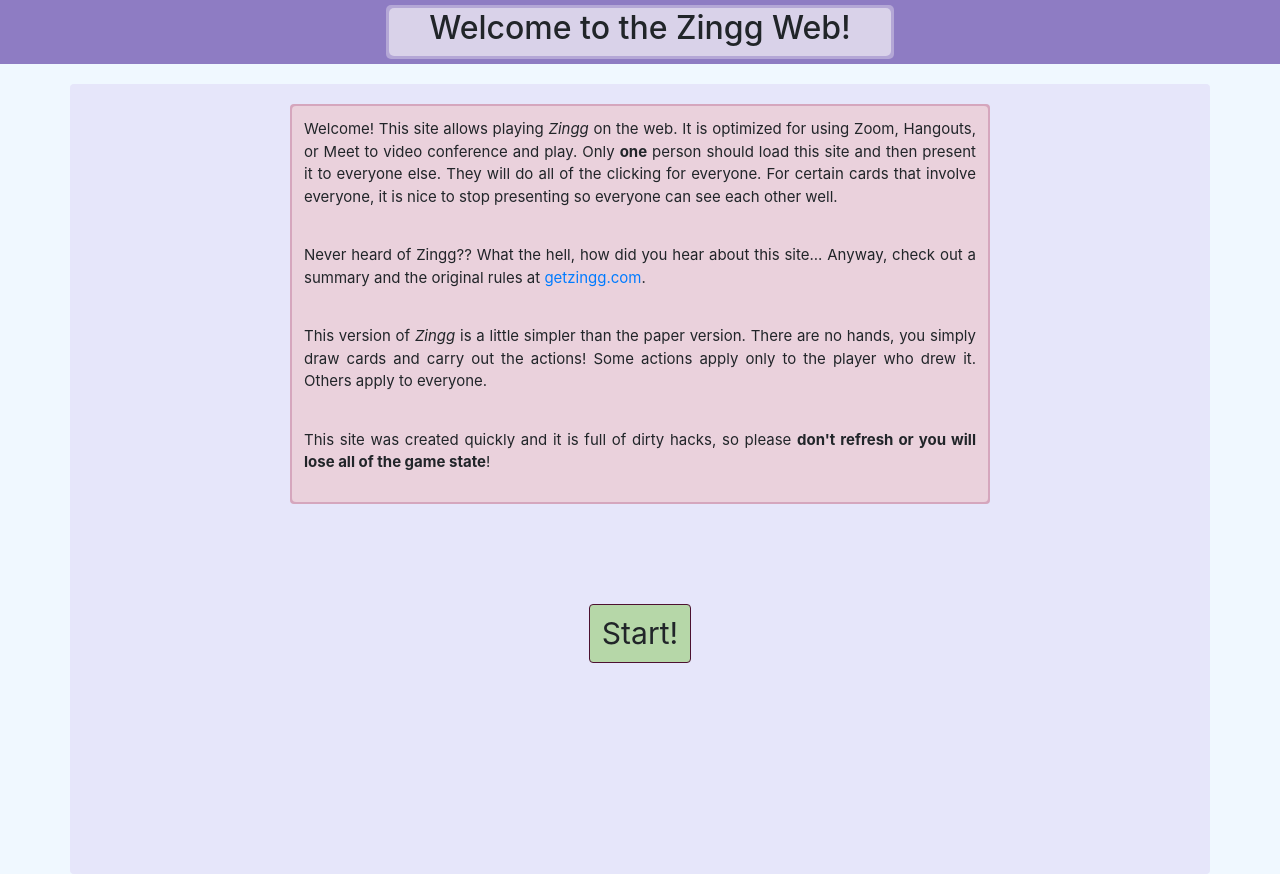
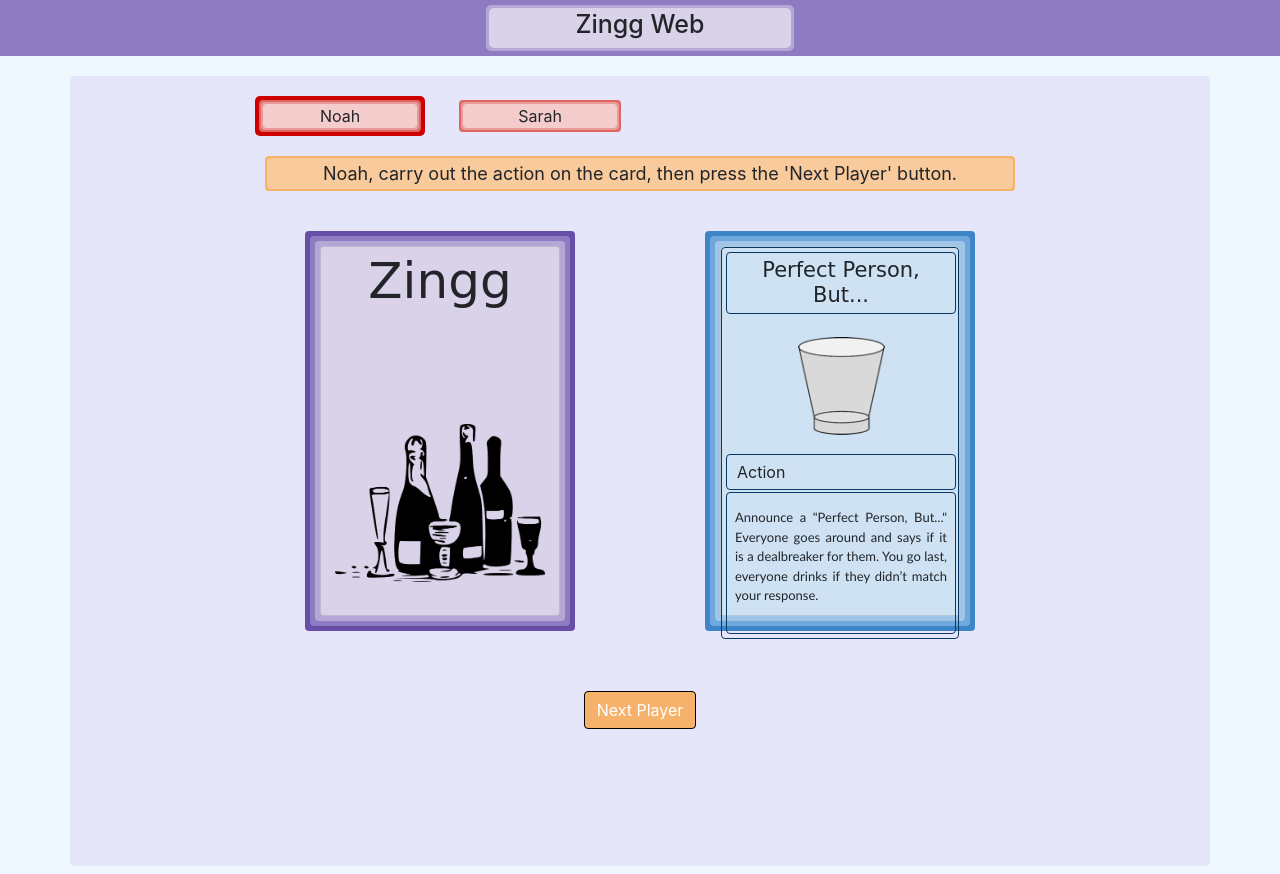
Before and after one commit to ncteisen/zingg, a React (Create React App) app: page / in a window 1280 px wide. Built offline with nearby package versions, Linux system fonts and the light colour scheme.

Commit message:
turn on debugging mode to add photos

```diff
--- a/src/App.tsx
+++ b/src/App.tsx
@@ -5,7 +5,7 @@
 import './App.css';
 import './Colors.css';
 
-const gameDebuggingMode = false;
+const gameDebuggingMode = true;
 
 type HomeProps = {
   handleHomeToLobby: () => void
--- a/src/CardDataList.tsx
+++ b/src/CardDataList.tsx
@@ -72,7 +72,7 @@
 let CardDataList = [
 	MakeCard(
 		"Perfect Person, But...",
-		`Announce a Perfect Person, But... Everyone goes around and says
+		`Announce a "Perfect Person, But..." Everyone goes around and says
 		if it is a dealbreaker for them. You go last, everyone drinks if
 		they didn’t match your response.`,
 		// TODO(ncteisen): update photo
--- a/src/Game.tsx
+++ b/src/Game.tsx
@@ -6,7 +6,7 @@
 import Player, { PlaceholderPlayer, PlayerData } from "./Player";
 import GameHeader from './GameHeader'
 
-const cardDebuggingMode = false;
+const cardDebuggingMode = true;
 
 enum CardPosition {
   UNSET,
```
